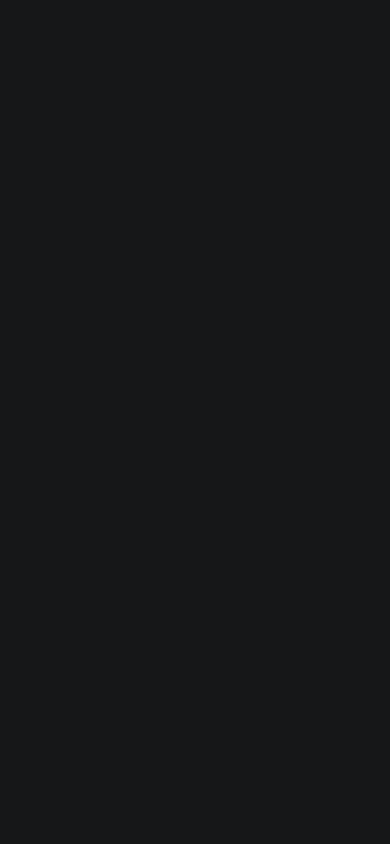
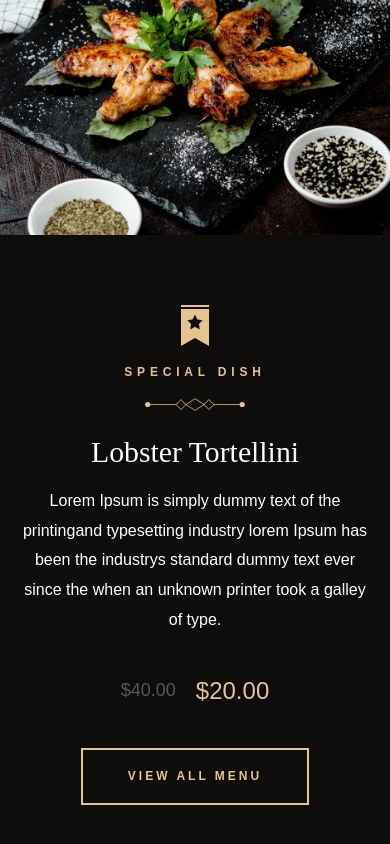
Before and after one commit to chyroshan066/gurung-bbq, a Next.js app: page / in a window 390 px wide. Shown: the part 4393-5237 px from the top of the page. Before the commit the page ends 4255 px from the top, so only its background shows below. Built offline with nearby package versions, Linux system fonts and the light colour scheme.

Commit message:
feat(ui): add responsive special-dish component

```diff
--- a/src/app/page.tsx
+++ b/src/app/page.tsx
@@ -7,6 +7,7 @@ import { Header } from '@/components/Header';
 import { Hero } from '@/components/Hero';
 import { Service } from '@/components/Service';
 import { About } from '@/components/About';
+import { SpecialDish } from '@/components/SpecialDish';
 
 export default function Home() {
   const [showPreloader, setShowPreloader] = useState(true);
@@ -39,6 +40,7 @@ export default function Home() {
               <Hero />
               <Service />
               <About />
+              <SpecialDish />
             </article>
           </main>
         </>
--- /dev/null
+++ b/src/components/SpecialDish.tsx
@@ -0,0 +1,81 @@
+import Image from "next/image";
+import { memo } from "react";
+
+export const SpecialDish = memo(() => {
+    return <>
+        <section
+            className="special-dish text-center"
+            aria-labelledby="dish-label"
+        >
+            <div className="special-dish-banner">
+
+                <Image
+                    src="/images/special-dish-banner.jpg"
+                    width={940}
+                    height={900}
+                    loading="lazy"
+                    alt="special dish"
+                    className="img-cover"
+                />
+
+            </div>
+            <div className="special-dish-content bg-black-10">
+                <div className="custom-container">
+
+                    <Image
+                        src="/images/badge-1.png"
+                        width={28}
+                        height={41}
+                        loading="lazy"
+                        alt="badge"
+                        className="abs-img"
+                    />
+
+                    <p className="section-subtitle label-2">Special Dish</p>
+                    <h2 className="headline-1 section-title">Lobster Tortellini</h2>
+                    <p className="section-text">
+                        Lorem Ipsum is simply dummy text of the printingand typesetting industry lorem Ipsum has been the
+                        industrys standard dummy text ever since the when an unknown printer took a galley of type.
+                    </p>
+                    <div className="wrapper">
+                        <del className="del body-3">$40.00</del>
+                        <span className="span body-1">$20.00</span>
+                    </div>
+                    <a
+                        href="#"
+                        className="btn btn-primary"
+                    >
+                        <span className="text text-1">View All Menu</span>
+                        <span
+                            className="text text-2"
+                            aria-hidden="true"
+                        >
+                            View All Menu
+                        </span>
+                    </a>
+                </div>
+            </div>
+
+            <Image
+                src="/images/shape-4.png"
+                width={179}
+                height={359}
+                loading="lazy"
+                alt=""
+                className="shape shape-1"
+            />
+
+            <Image
+                src="/images/shape-9.png"
+                width={351}
+                height={462}
+                loading="lazy"
+                alt=""
+                className="shape shape-2"
+            />
+
+        </section>
+    </>;
+});
+
+SpecialDish.displayName = "SpecialDish";
```
